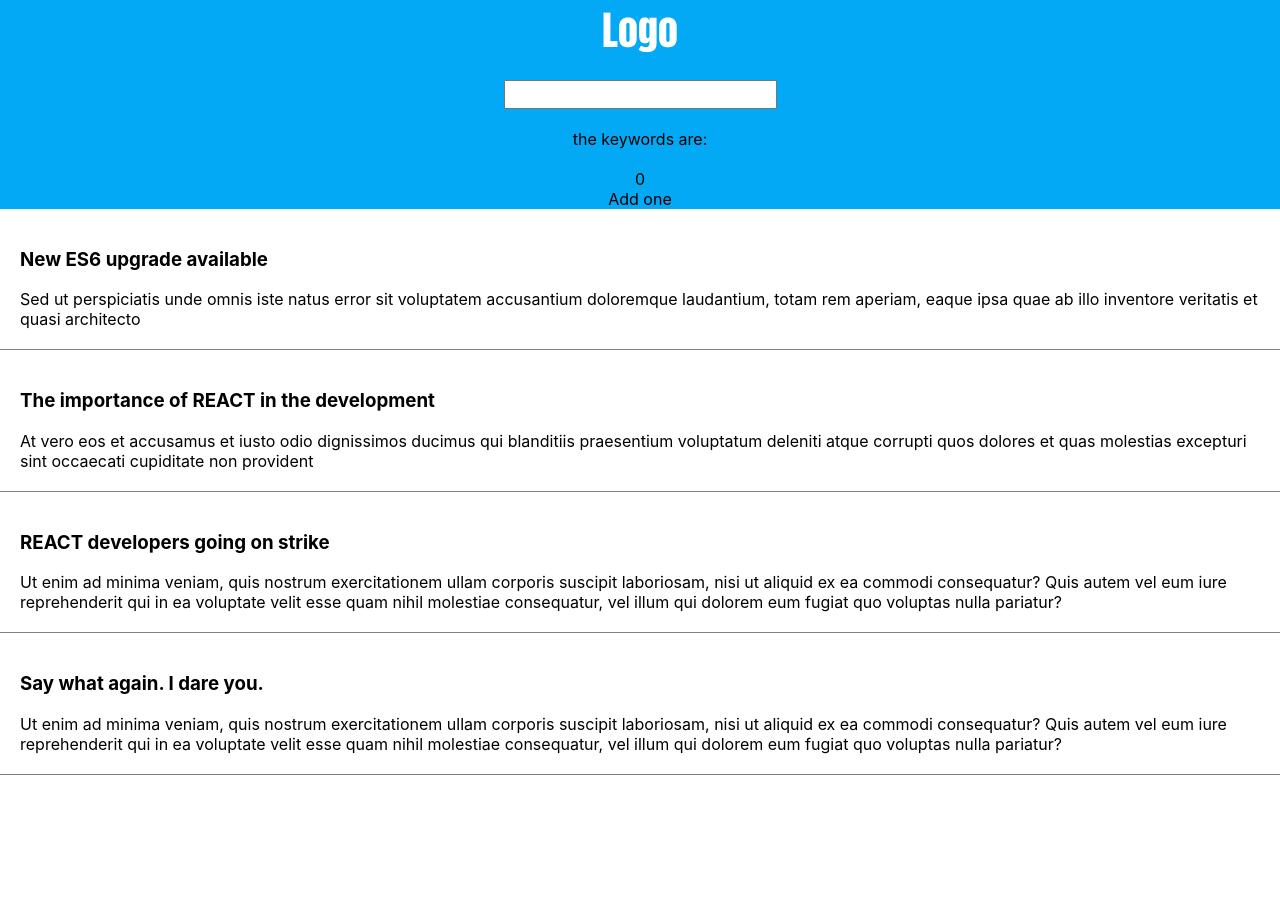
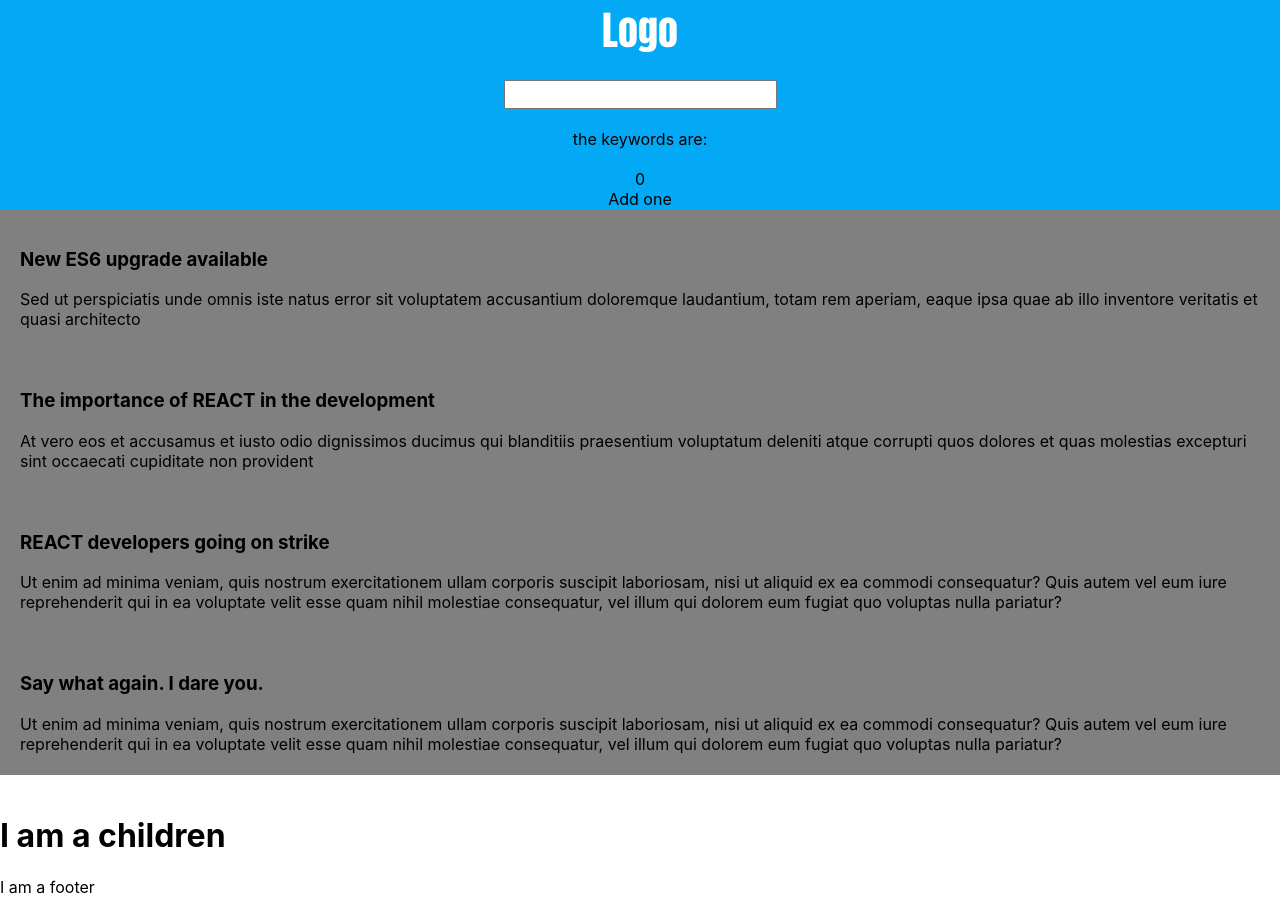
Before and after one commit to acrichardson/react11, a React (Create React App) app: page / in a window 1280 px wide. Before the commit the page ends 800 px from the top, so only its background shows below. Built offline with nearby package versions, Linux system fonts and the light colour scheme.

Commit message:
class to class props sharing, glamor plugin, hover effects.

```diff
--- a/package.json
+++ b/package.json
@@ -6,6 +6,7 @@
     "@testing-library/jest-dom": "^4.2.4",
     "@testing-library/react": "^9.3.2",
     "@testing-library/user-event": "^7.1.2",
+    "glamor": "^2.20.40",
     "react": "^16.13.1",
     "react-dom": "^16.13.1",
     "react-scripts": "3.4.1"
--- /dev/null
+++ b/src/components/footer.js
@@ -0,0 +1,13 @@
+import React, { Component } from 'react';
+
+class Footer extends Component {
+
+  render(){
+    return(
+      <footer>
+        {this.props.footerText}
+      </footer>
+  )}
+}
+
+export default Footer;
--- a/src/components/header.js
+++ b/src/components/header.js
@@ -10,14 +10,17 @@ import React, { Component } from 'react';
 class Header extends Component {
 
   state = {
+    active:'active',
     title: 'the keywords are: ',
     keywords: '',
     count: 0,
   }
 
   inputChange(event){
+    const value = event.target.value === '' ? 'active' : 'non-active';
     this.setState({
-      keywords: event.target.value
+      active: value,
+      keywords: event.target.value,
     })
   }
 
@@ -29,7 +32,7 @@ class Header extends Component {
 
   render() {
     return(
-      <header>
+      <header className={this.state.active} >
         <div
         className= 'logo'>Logo</div>
         <input
--- a/src/components/news_list.js
+++ b/src/components/news_list.js
@@ -11,6 +11,7 @@ const NewsList = (props) => {
   return(
     <>
       { news }
+      { props.children}
     </>
     )
 }
--- a/src/components/news_list_items.js
+++ b/src/components/news_list_items.js
@@ -1,9 +1,24 @@
 import React from 'react';
+import { css } from 'glamor';
 
 const NewsListItems = ({item}) => {
+
+  let news_item = css({
+    padding:'20px',
+    boxSizing:'border-box',
+    borderBottom: '1px solid grey',
+    ':hover':{
+      color: 'red',
+    }
+  })
+
+  let item_back = css({
+    background: 'grey',
+  })
+
   return (
     <>
-        <div className="news_item">
+        <div {...news_item} {...item_back} >
           <h3>{ item.title }</h3>
           <div>
             { item.feed }
--- a/src/index.js
+++ b/src/index.js
@@ -7,6 +7,7 @@ import Header from './components/header';
 import NewsList from './components/news_list';
 import './styles.css';
 import JSON from './db.json';
+import Footer from './components/footer';
 
 // ReactDOM.render(
 //   <React.StrictMode>
@@ -24,6 +25,7 @@ class App extends Component {
 
     state = {
       news:JSON,
+      footerText:'I am a footer'
     }
 
 
@@ -31,7 +33,12 @@ class App extends Component {
     return (
       <div>
         <Header/>
-        <NewsList news={this.state.news}/>
+        <NewsList news={this.state.news}>
+          <br/>
+          <h1>I am a children</h1>
+        </NewsList>
+
+        <Footer footerText={this.state.footerText} />
       </div>
       )
   }
```
Also changed, not shown: public/theme.css (+8 -0 lines), 2 other files (tests, documents, lock files or other folders).
